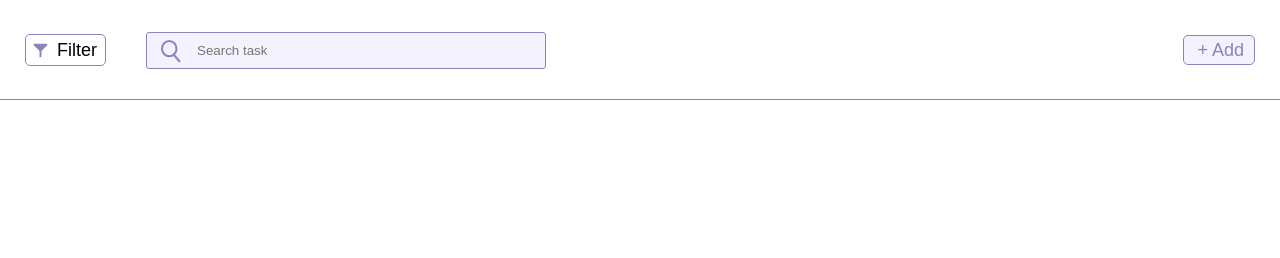
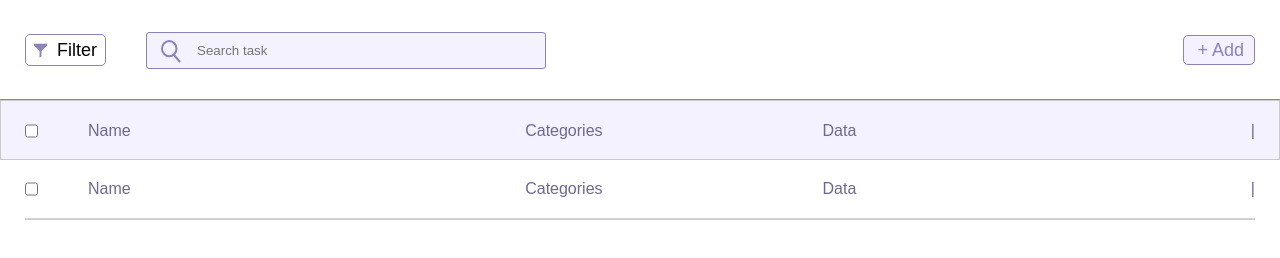
Before and after one commit to Wiglescl/task_list_2, a plain HTML site: page index.html in a window 1280 px wide. Drawn offline with Linux system fonts and the light colour scheme.

Commit message:
Added central categories

```diff
--- a/css/styles.css
+++ b/css/styles.css
@@ -78,3 +78,45 @@ input[type=text] {
     border-radius: 5px;
     font-size: 18px;
 }
+
+
+
+
+
+
+.main__head {
+    background-color: #F4F2FE;
+    height: 60px;
+    border: 1px solid #CACACA;
+}
+
+
+.main__head-inner {
+    display: flex;
+    justify-content: space-between;
+    height: 60px;
+    align-items: center;
+    color: #6E6892;
+}
+
+.head__first-block {
+    display: flex;
+    gap: 50px;
+}
+
+.head__info-block {
+    display: flex;
+    gap: 220px;
+}
+
+
+
+
+.list__item {
+    display: flex;
+    justify-content: space-between;
+    height: 60px;
+    align-items: center;
+    color: #6E6892;
+    border-bottom: 2px solid #CFCFCF;
+}
--- a/index.html
+++ b/index.html
@@ -1,5 +1,6 @@
 <!DOCTYPE html>
 <html lang="en">
+
 <head>
     <meta charset="UTF-8">
     <meta name="viewport" content="width=device-width, initial-scale=1.0">
@@ -7,6 +8,7 @@
     <link rel="stylesheet" href="/css/reset.css">
     <link rel="stylesheet" href="/css/styles.css">
 </head>
+
 <body>
     <div class="wrapper">
         <header class="header">
@@ -27,14 +29,42 @@
             </div>
         </header>
         <main class="main">
-            <div class="task__head">
+            <div class="main__head">
                 <div class="container">
-                    <div class="task__head-inner">
-
+                    <div class="main__head-inner">
+                        <div class="head__first-block">
+                            <input type="checkbox">
+                            <p>Name</p>
+                        </div>
+                        <div class="head__info-block">
+                            <p>Categories</p>
+                            <p>Data</p>
+                        </div>
+                        <span class="ellipsis">|</span>
                     </div>
                 </div>
+            </div>
+            <div class="main__list">
+                <ul>
+                    <li>
+                        <div class="container">
+                            <div class="list__item">
+                                <div class="head__first-block">
+                                    <input type="checkbox">
+                                    <p>Name</p>
+                                </div>
+                                <div class="head__info-block">
+                                    <p>Categories</p>
+                                    <p>Data</p>
+                                </div>
+                                <span class="ellipsis">|</span>
+                            </div>
+                        </div>
+                    </li>
+                </ul>
             </div>
         </main>
     </div>
 </body>
+
 </html>
```
